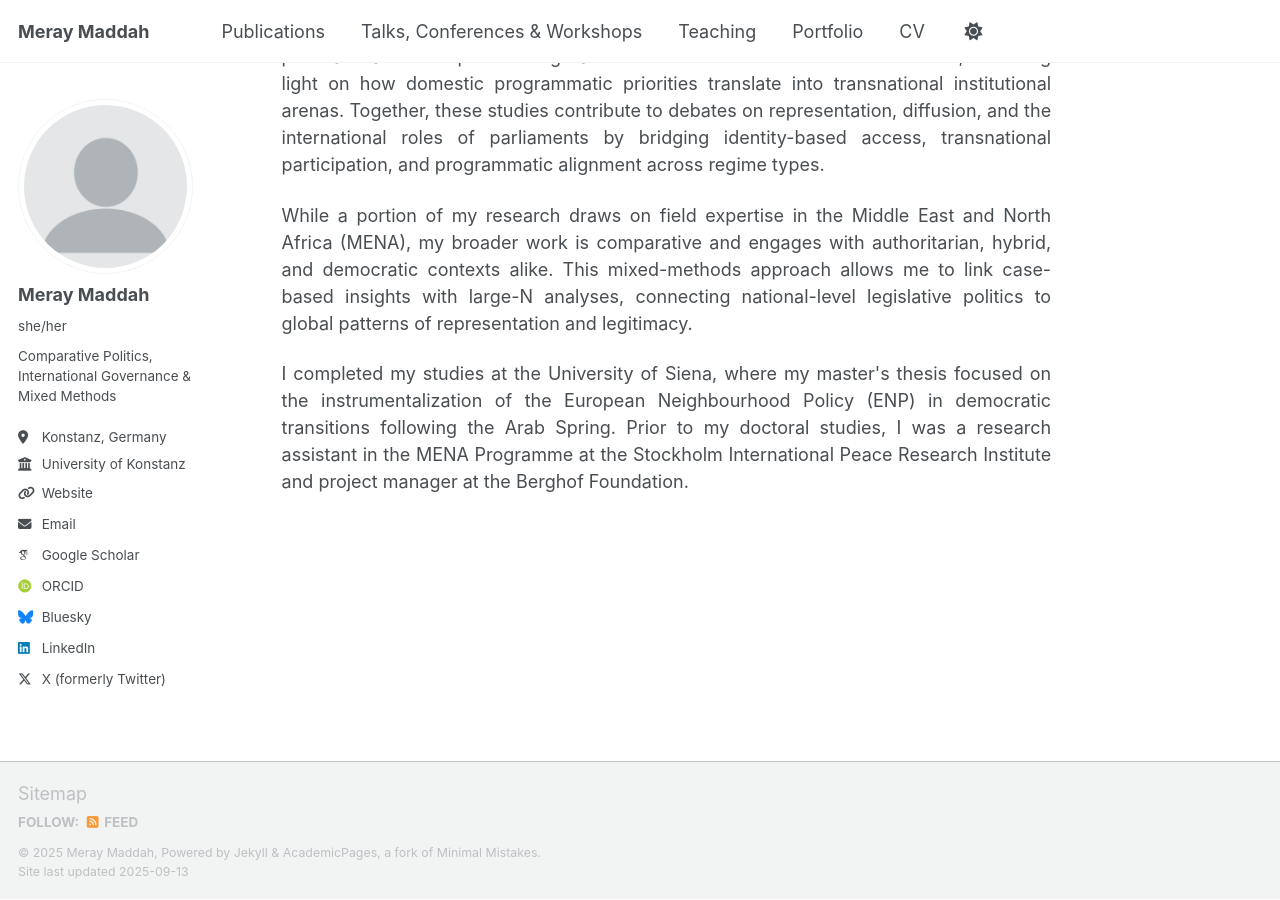
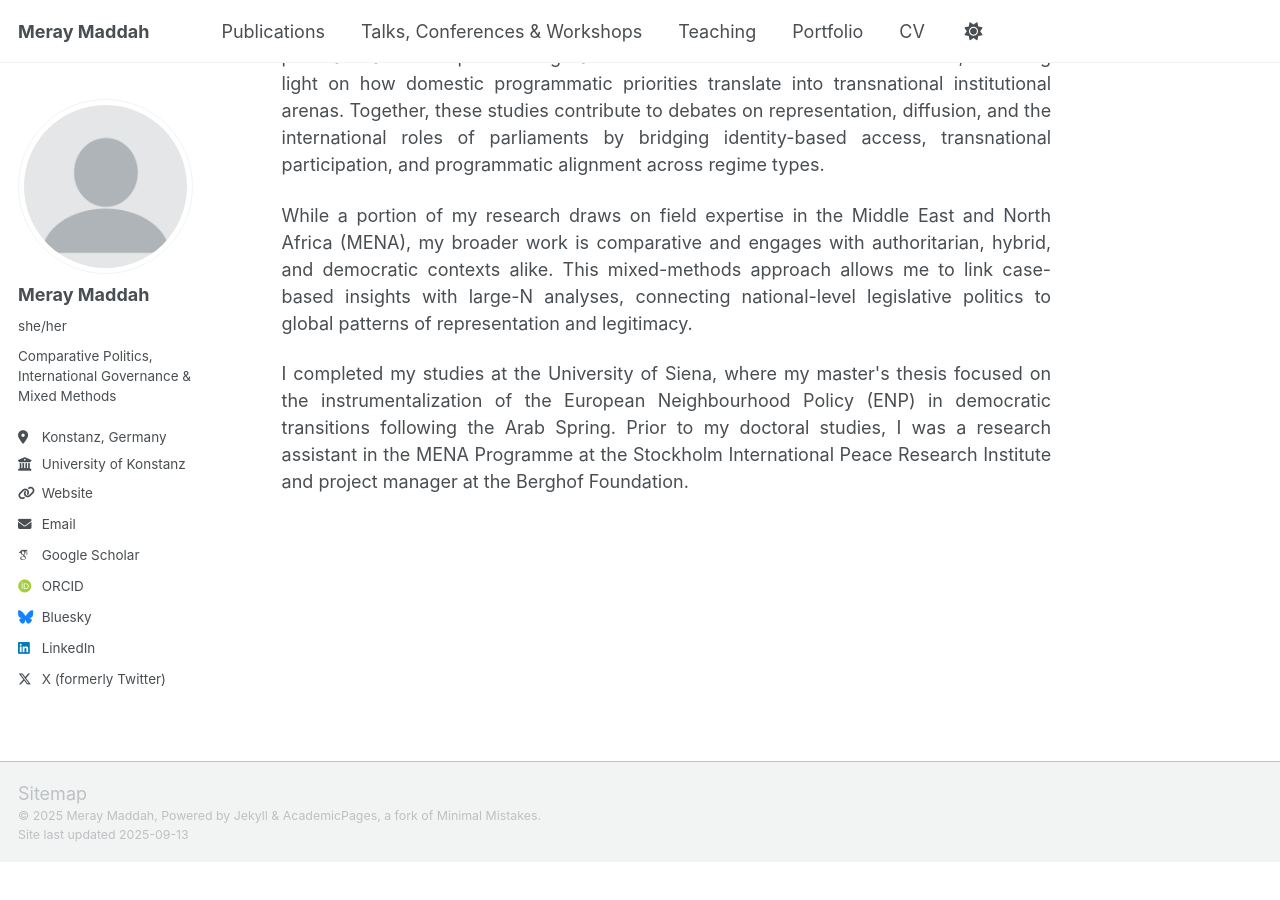
Before and after one commit to MerayMaddah/meraymaddah.github.io, a Jekyll site: the page built from _pages/about.md, in a window 1280 px wide and 900 px high, scrolled down 519 px. Built offline with Jekyll 4.4.1, drawn with Linux system fonts in a browser that asks for light colours; some web fonts are replaced; a script that is not in the unit is left out; after the commit the page ends 1382 px from its top, so only the background shows below that.

Commit message:
Update footer.html

```diff
--- a/_includes/footer.html
+++ b/_includes/footer.html
@@ -1,25 +1,7 @@
 {% include base_path %}
 
-{% if site.author.github or site.author.bitbucket or site.atom_feed.hide != true %}
-<div class="page__footer-follow">
-  <ul class="social-icons">
-    {% if site.data.ui-text[site.locale].follow_label %}
-      <li><strong>{{ site.data.ui-text[site.locale].follow_label }}</strong></li>
-    {% endif %}
-    {% if site.author.github %}
-      <li><a href="http://github.com/{{ site.author.github }}"><i class="fab fa-github" aria-hidden="true"></i> GitHub</a></li>
-    {% endif %}
-    {% if site.author.bitbucket %}
-      <li><a href="http://bitbucket.org/{{ site.author.bitbucket }}"><i class="fab fa-bitbucket" aria-hidden="true"></i> Bitbucket</a></li>
-    {% endif %}
-    {% if site.atom_feed.hide != true %}
-    <li><a href="{% if site.atom_feed.path %}{{ site.atom_feed.path }}{% else %}{{ base_path }}/feed.xml{% endif %}"><i class="fa fa-fw fa-rss-square" aria-hidden="true"></i> {{ site.data.ui-text[site.locale].feed_label | default: "Feed" }}</a></li>
-    {% endif %}
-  </ul>
-</div>
-{% endif %}
 
 <div class="page__footer-copyright">
   &copy; {{ site.time | date: '%Y' }} {{ site.name | default: site.title }}, {{ site.data.ui-text[site.locale].powered_by | default: "Powered by" }} <a href="http://jekyllrb.com" rel="nofollow">Jekyll</a> &amp; <a href="https://github.com/academicpages/academicpages.github.io">AcademicPages</a>, a fork of <a href="https://mademistakes.com/work/minimal-mistakes-jekyll-theme/" rel="nofollow">Minimal Mistakes</a>.<br />
-  Site last updated {{ "now" | date: '%Y-%m-%d' }}
+  Site last updated {{ "now" | date: '%Y-%m-%d' %}}
 </div>
```
